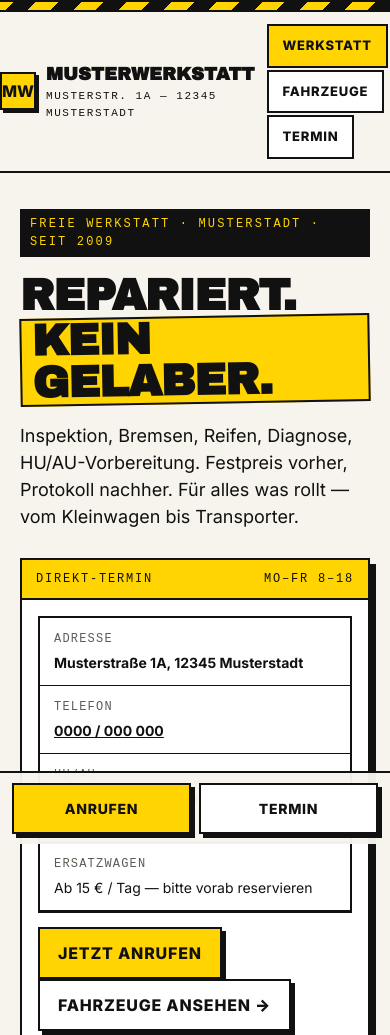
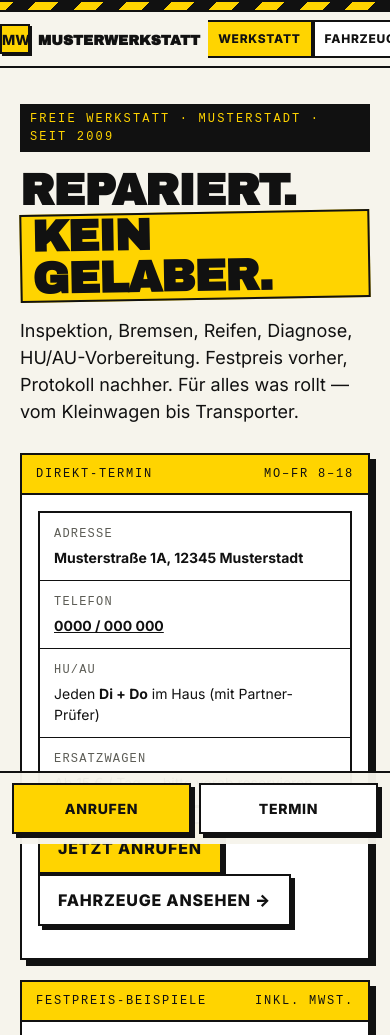
Before and after one commit to ihebiwc-lang/musterwerkstatt-demo, a plain HTML site: page public/index.html in a window 390 px wide. Shown: the top 1035 px of the page. Drawn offline with Linux system fonts and the light colour scheme; no server answers.

Commit message:
Kompakter-Mobile-Header-Update

```diff
--- a/public/styles.css
+++ b/public/styles.css
@@ -94,7 +94,13 @@ footer a{color:#fff}
 .mob-bar{display:none}
 @media(max-width:900px){
   .hero-grid,.grid3,.cars,.foot-grid{grid-template-columns:1fr}
-  nav.main{width:100%}
+  nav.main{width:100%; flex-wrap:nowrap; overflow-x:auto; -webkit-overflow-scrolling:touch; scrollbar-width:thin}
+  nav.main a{padding:8px 10px; font-size:12px; white-space:nowrap; flex:none}
+  .topbar{padding:8px 0; gap:8px}
+  .logo{gap:8px}
+  .logo-mark{width:30px; height:30px; font-size:14px; box-shadow:2px 2px 0 #111}
+  .logo b{font-size:14px}
+  .logo small{display:none}
   .tel{display:none}
   .gallery{grid-template-columns:1fr 1fr}
   .hero{padding:36px 0 0}
```
